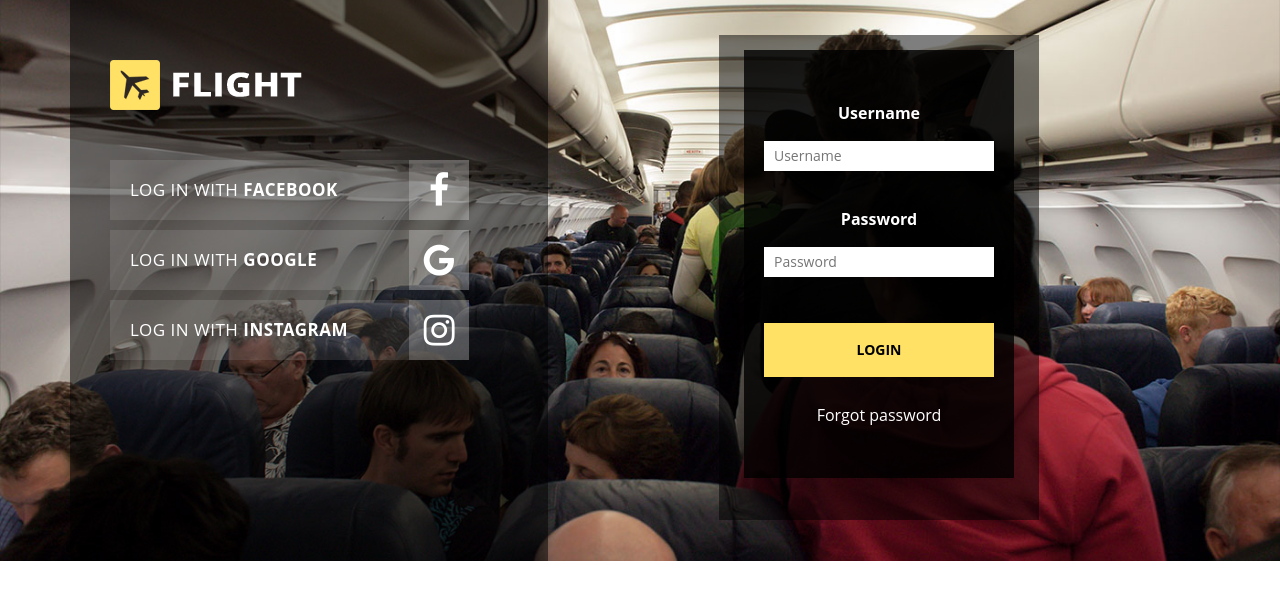
After one commit to phanhuytran/BanVeChuyenBay, a Flask app: page /login in a window 1280 px wide. The commit adds this page. Shown: the top 600 px of the page. Run offline with Flask 2, Linux system fonts and the light colour scheme; some libraries are stand-ins or nearby versions.

Commit message:
dg lm maays cais login

```diff
--- a/app/main.py
+++ b/app/main.py
@@ -4,6 +4,34 @@ from app.admin import *
 from flask_login import login_user
 import os
 from app.utils import *
+
+
+
+@app.route("/login", methods=['POST', 'GET'])
+def login_staff():
+    message = ""
+    if request.method == 'POST':
+        username = request.form.get('username')
+        password = request.form.get('password', '')
+        password = hashlib.md5(password.encode('utf-8')).hexdigest()
+
+        user = Account.query.filter(username == username,
+                                 password == password).first()
+
+
+        if user.staff.user_role == 'STAFF':
+            login_user(user=user)
+        else:
+            return render_template('login.html')
+    elif request.method == 'GET':
+        return render_template('login.html')
+
+    return redirect(url_for("index"))
+
+@app.route('/logout')
+def logout_usr():
+    logout_user()
+    return redirect(url_for('search_flight'))
 
 
 @app.route("/")
--- a/app/templates/base/index.html
+++ b/app/templates/base/index.html
@@ -73,12 +73,12 @@
         <a class="navbar-hover" href="#"><i class="fa fa-fw fa-search"></i> Search</a>
         <a class="navbar-hover" href="#"><i class="fa fa-fw fa-envelope"></i> Contact</a>
         <div class="nav navbar-nav navbar-right">
-            <a class="navbar-hover" href="#"><i class="fa fa-user"></i> </a>
-            <a class="navbar-hover" href="#"><i class="fa fa-sign-out"></i></a>
+            <a class="navbar-hover" href="{{ url_for('login_staff') }}"><i class="fa fa-user"></i> </a>
+            <a class="navbar-hover" href="{{ url_for('logout_usr') }}"><i class="fa fa-sign-out"></i></a>
         </div>
     </div>
 
-
+v
     {% block function %}
     {% endblock %}
 
--- a/app/templates/base/log.html
+++ b/app/templates/base/log.html
@@ -33,9 +33,11 @@
                                 <li><a href="http://instagram.com/">Log in with <em>Instagram</em><i class="fa fa-instagram"></i></a></li>
                             </ul>
                         </div>
-                        <div class="page-direction-button">
+                        {% block register %}
+                        {% endblock %}
+                       <!-- <div class="page-direction-button">
                             <a href="{{ url_for('register') }}"><i class="fa fa-sign-in"></i> REGISTER</a>
-                        </div>
+                        </div>-->
                     </div>
                 </div>
 
--- /dev/null
+++ b/app/templates/login.html
@@ -0,0 +1,18 @@
+{% extends 'base/log.html' %}
+{% block function %}
+<div class="content clearfix">
+    <ul id="p-frm">
+        <form action="{{ url_for('login_staff') }}" method="post">
+            {% if message %}
+                <div style="color: red; font: 17px normal; margin: 0 -7px"> {{ message }} </div>
+            {% endif %}
+            <li><strong>Username</strong></li>
+            <li><input type="text" name="username" id="username" placeholder="Username" required /></li>
+            <li><strong>Password</strong></li>
+            <li><input type="password" name="password" id="password" placeholder="Password" required /></li>
+            <li><input type="submit" class="btn" id="login" value="Login"/></li>
+            <li style="text-align: center;"><a style="color: white;" href="#">Forgot password</a></li>
+        </form>
+    </ul>
+</div>
+{% endblock %}
```
Also changed, not shown: app/templates/base/login.html (added, +15 -0 lines).
